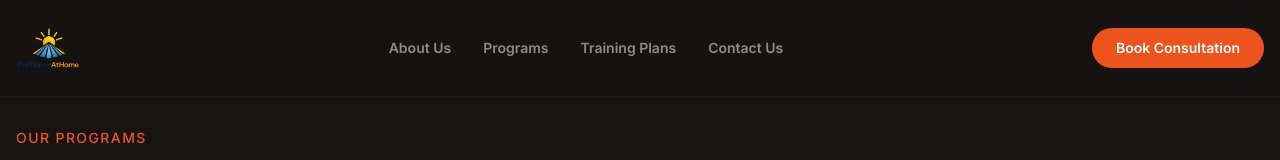
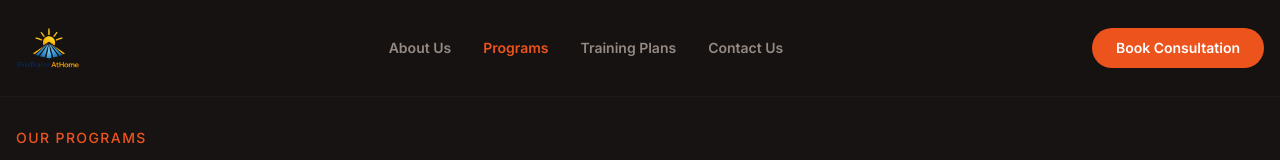
Before and after one commit to abhithecoder-22/Gum-Consultation-Website, a Next.js app: page /programs in a window 1280 px wide. Shown: the top 160 px of the page. Built offline with nearby package versions, Linux system fonts and the light colour scheme.

Commit message:
header changes done

```diff
--- a/src/components/Navbar.tsx
+++ b/src/components/Navbar.tsx
@@ -4,6 +4,7 @@ import { useState } from "react";
 import { motion } from "framer-motion";
 import { Menu, X } from "lucide-react";
 import Image from "next/image";
+import { usePathname } from "next/navigation";
 import logoImg from "@/assets/protrianrathome-logo.png";
 
 const navItems = ["About Us", "Programs", "Training Plans", "Contact Us"];
@@ -14,6 +15,17 @@ interface NavbarProps {
 
 const Navbar = ({ onBookConsultation }: NavbarProps) => {
   const [isOpen, setIsOpen] = useState(false);
+  const pathname = usePathname();
+
+  const getNavLink = (item: string) => {
+    if (item === "Programs") return "/programs";
+    return `#${item.toLowerCase().replace(" ", "-")}`;
+  };
+
+  const isActive = (item: string) => {
+    if (item === "Programs") return pathname === "/programs";
+    return false; // For other items, we could add more complex logic if needed
+  };
 
   return (
     <motion.nav
@@ -23,7 +35,7 @@ const Navbar = ({ onBookConsultation }: NavbarProps) => {
       className="fixed top-0 left-0 right-0 z-50 bg-background/80 backdrop-blur-lg border-b border-border/30"
     >
       <div className="  flex items-center justify-between py-4 px-4">
-        <a href="#" className="flex items-center gap-2 text-primary font-display text-2xl">
+        <a href="/" className="flex items-center gap-2 text-primary font-display text-2xl">
           <div className="relative w-14 h-14 md:w-16 md:h-16">
             <Image
               src={logoImg}
@@ -41,8 +53,12 @@ const Navbar = ({ onBookConsultation }: NavbarProps) => {
           {navItems.map((item) => (
             <a
               key={item}
-              href={item === "Programs" ? "/programs" : `#${item.toLowerCase().replace(" ", "-")}`}
-              className="text-sm text-muted-foreground hover:text-foreground transition-colors"
+              href={getNavLink(item)}
+              className={`text-sm transition-colors ${
+                isActive(item)
+                  ? "text-primary font-semibold"
+                  : "text-muted-foreground hover:text-foreground"
+              }`}
             >
               {item}
             </a>
@@ -72,8 +88,12 @@ const Navbar = ({ onBookConsultation }: NavbarProps) => {
           {navItems.map((item) => (
             <a
               key={item}
-              href={item === "Programs" ? "/programs" : `#${item.toLowerCase().replace(" ", "-")}`}
-              className="block py-3 text-muted-foreground hover:text-foreground transition-colors"
+              href={getNavLink(item)}
+              className={`block py-3 transition-colors ${
+                isActive(item)
+                  ? "text-primary font-semibold"
+                  : "text-muted-foreground hover:text-foreground"
+              }`}
               onClick={() => setIsOpen(false)}
             >
               {item}
```
